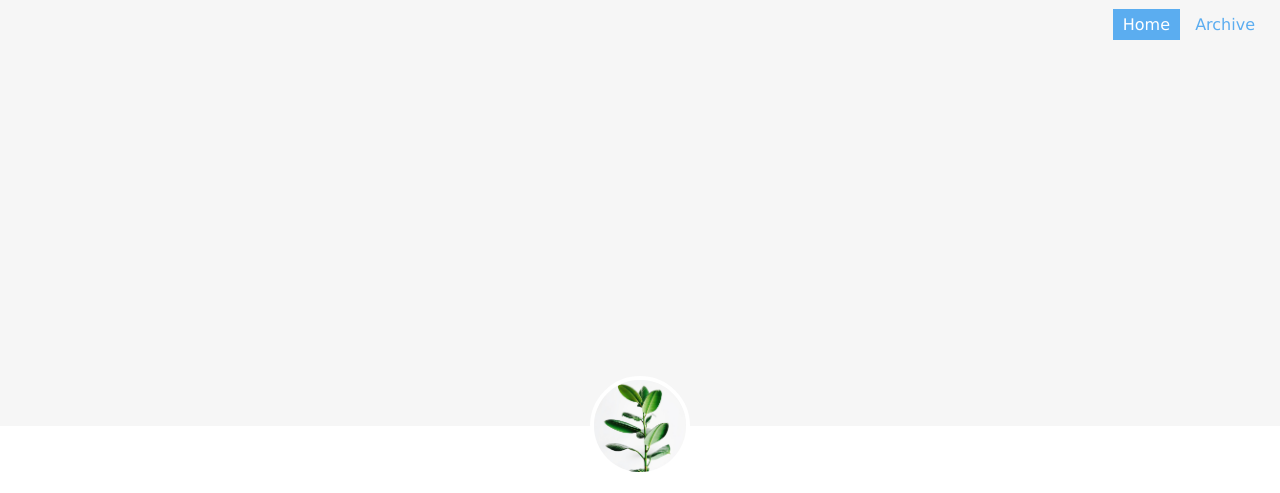
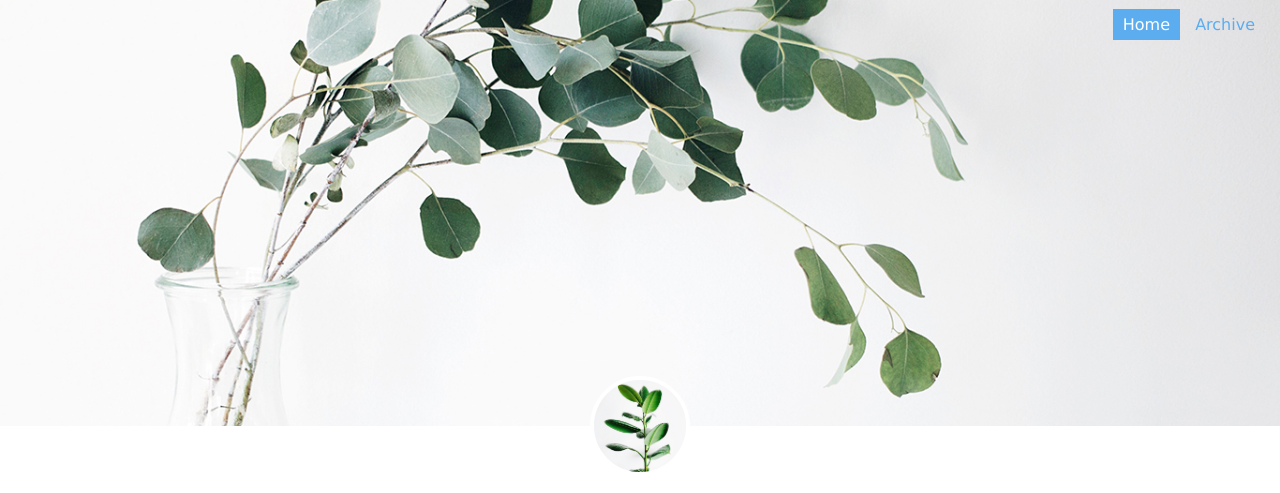
Before and after one commit to lalala223/lalala223.github.io, a plain HTML site: page index.html in a window 1280 px wide. Shown: the top 493 px of the page. Drawn offline with Linux system fonts and the light colour scheme.

Commit message:
Update index.html

```diff
--- a/index.html
+++ b/index.html
@@ -27,7 +27,7 @@
   <section class="banner">
     <!-- http://daverupert.com/2015/12/intrinsic-placeholders-with-picture/ -->
     <div class="placeholder"></div>
-    <img class="banner-small" data-src="/images/banner-large.png" src="/images/banner-small.png" alt="banner">
+    <img class="banner-small" data-src="/images/banner-large.jpg" src="/images/banner-small.png" alt="banner">
   </section>
 
   <section class="description">
```
